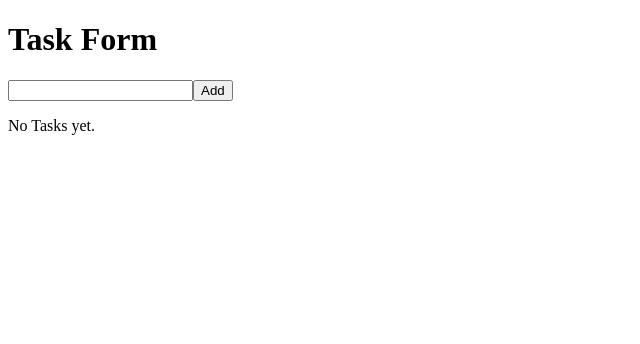
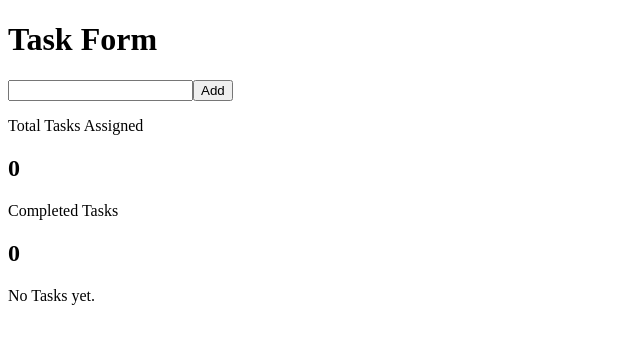
Before and after one commit to Saron-A/nexus_dynamic_task_manager, a React (Vite) app: page / in a window 1280 px wide. Shown: the top 344 px of the page, without its empty margins (0-640 px from the left). Built offline with nearby package versions, Linux system fonts and the light colour scheme.

Commit message:
Add task statistic section that dynamically updates with tasks

```diff
--- a/src/App.jsx
+++ b/src/App.jsx
@@ -2,6 +2,7 @@ import { useState } from "react";
 import TaskForm from "./components/TaskForm";
 import TaskList from "./components/TaskList";
 import TaskFilter from "./components/TaskFilter";
+import TaskStatistics from "./components/TaskStatistics";
 
 const App = () => {
   // make this an array of tasks
@@ -9,6 +10,7 @@ const App = () => {
   return (
     <>
       <TaskForm tasks={tasks} setTasks={setTasks} />
+      <TaskStatistics tasks={tasks} setTasks={setTasks} />
       <TaskFilter tasks={tasks} setTasks={setTasks} />
       <TaskList tasks={tasks} setTasks={setTasks} />
     </>
--- a/src/components/TaskFilter.jsx
+++ b/src/components/TaskFilter.jsx
@@ -1,6 +1,4 @@
-import React from "react";
-
-const TaskFilter = ({ tasks, setTasks }) => {
+const TaskFilter = ({ tasks }) => {
   return (
     <>
       {tasks.length !== 0 ? (
@@ -40,7 +38,7 @@ const TaskFilter = ({ tasks, setTasks }) => {
               .map((iTask) => (
                 <li key={iTask.id}>
                   <h3>{iTask.name}</h3>
-                  <p>❌</p>
+                  {/* <p>❌</p> */}
                 </li>
               ))}
           </div>
--- /dev/null
+++ b/src/components/TaskStatistics.jsx
@@ -0,0 +1,19 @@
+const TaskStatistics = ({ tasks }) => {
+  const totalTaskCount = tasks.length;
+  const completedTasks = tasks.filter((task) => task.isCompleted);
+
+  return (
+    <>
+      <div className="allTasks">
+        <p>Total Tasks Assigned</p>
+        <h2>{totalTaskCount}</h2>
+      </div>
+      <div className="completedTasks">
+        <p>Completed Tasks</p>
+        <h2>{completedTasks.length}</h2>
+      </div>
+    </>
+  );
+};
+
+export default TaskStatistics;
```
